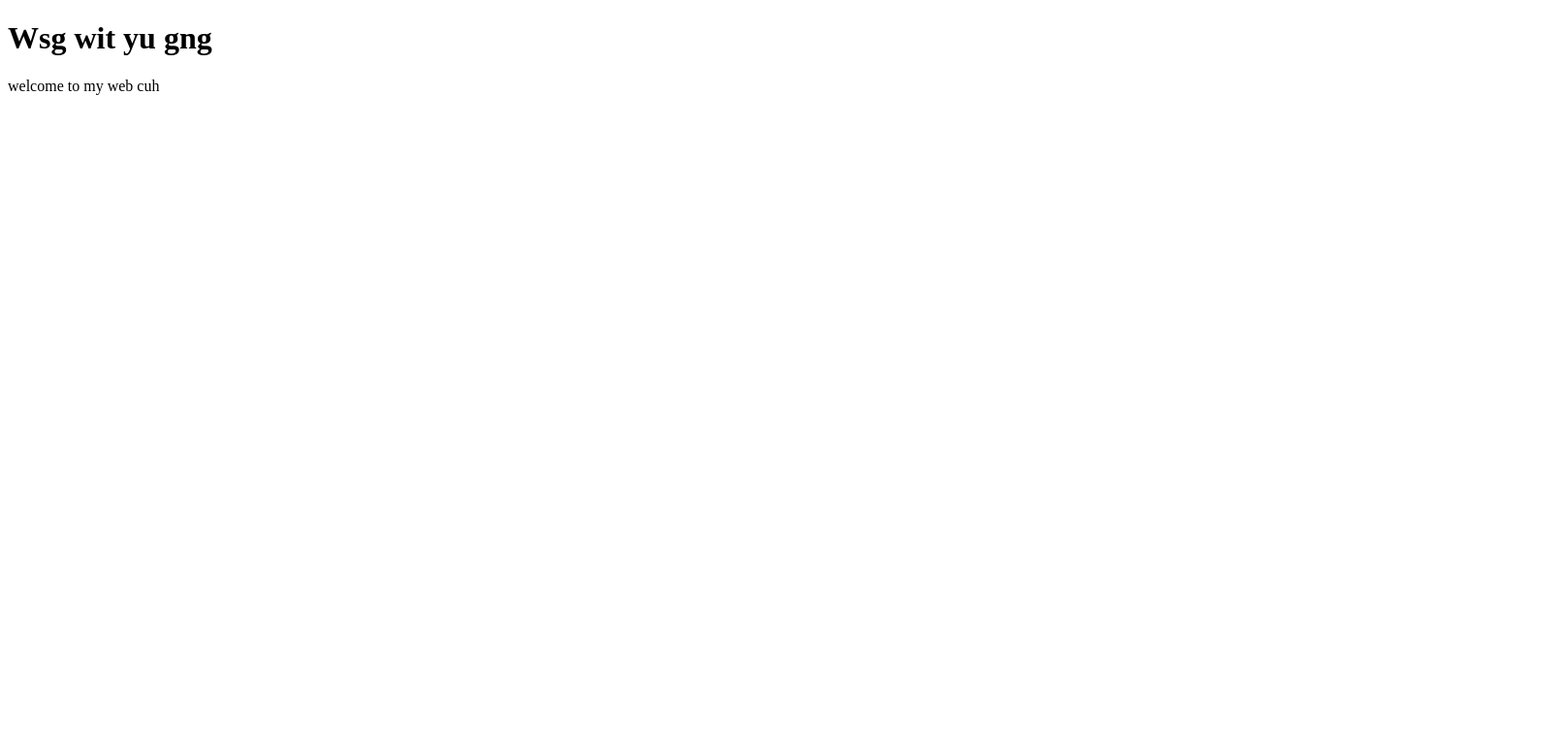
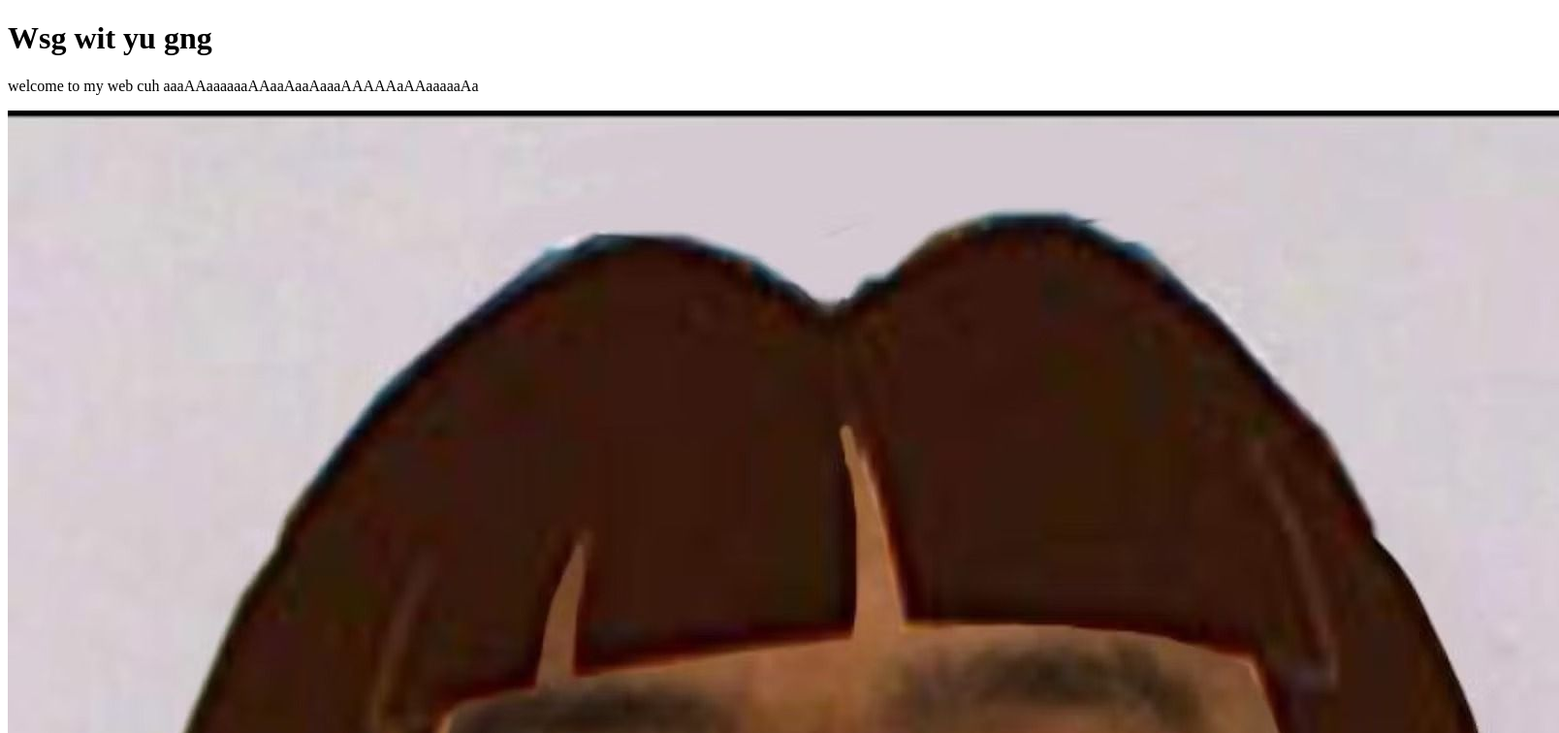
Before and after one commit to DanielDlz0717/rep1, a plain HTML site: page index.html in a window 1280 px wide. Shown: the top 756 px of the page at 97% size, 1608 px wide, since content can reach past the window. Drawn offline with Linux system fonts and the light colour scheme.

Commit message:
Update index.html

```diff
--- a/index.html
+++ b/index.html
@@ -5,7 +5,8 @@
  <body> <!--the body element contains all content to display on page-->
    <h1>Wsg wit yu gng</h1>
    <p>
-     welcome to my web cuh
+     welcome to my web cuh aaaAAaaaaaaAAaaAaaAaaaAAAAAaAAaaaaaAa
    </p>
+   <img src= "tylaaaa.jpg">
  </body>
 </html> <!--closing HTML tag-->
```
